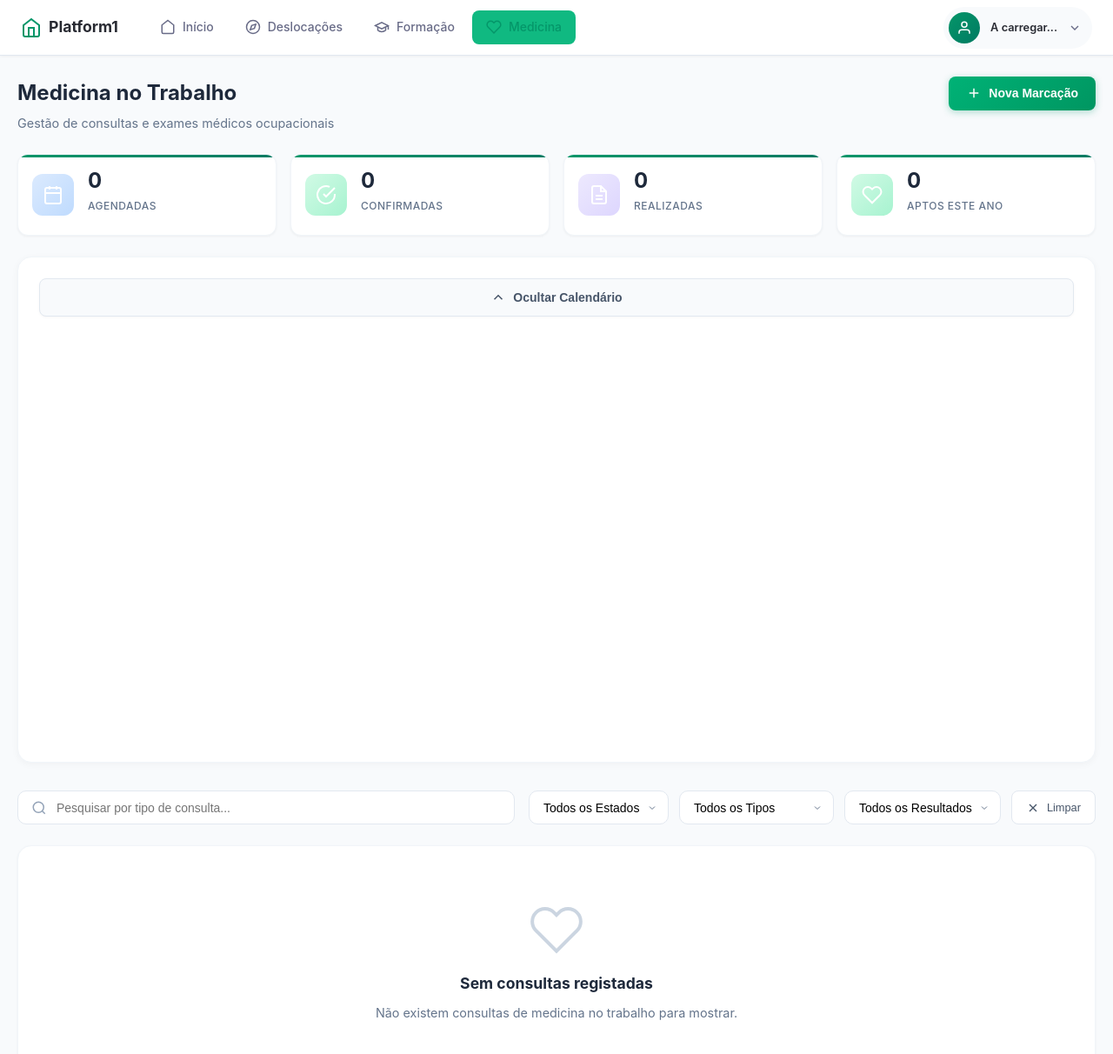
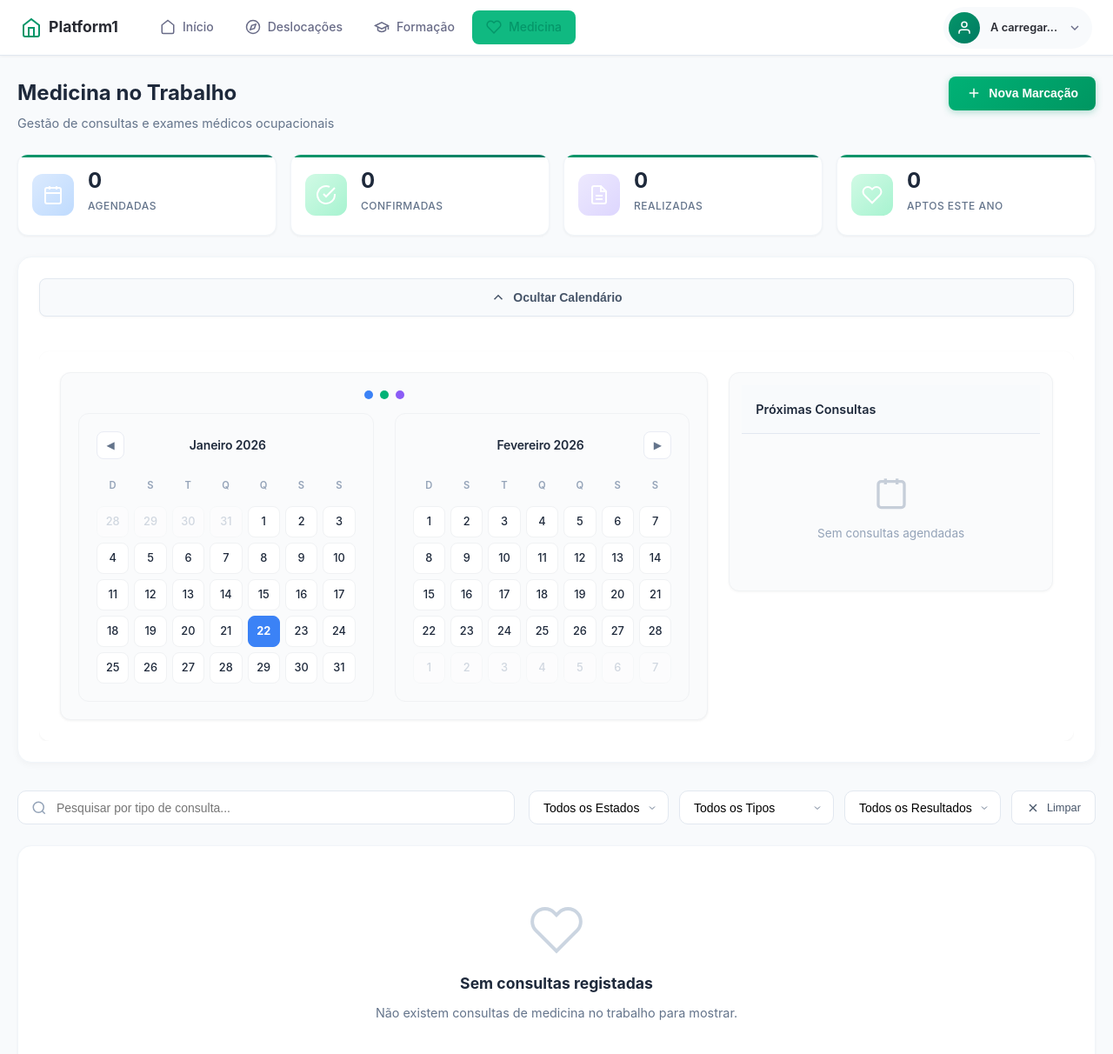
Before and after one commit to andrealmeida6/Platform1, a Jekyll site: the page built from medicina-trabalho.html, in a window 1280 px wide and 1289 px high. Shown: the top 1212 px of the window at 87% size. Built offline with Jekyll 4.4.1, drawn with Linux system fonts in a browser that asks for light colours.

Commit message:
fix: Corrigir visibilidade do calendário - adicionar opacity e !important
- Adicionar opacity: 1 !important ao .calendar-collapsible.show
- Adicionar max-height com !important para sobrepor styles.css
- Garantir que calendário fica visível por defeito

```diff
--- a/medicina-trabalho.html
+++ b/medicina-trabalho.html
@@ -263,8 +263,21 @@ title: Medicina no Trabalho
 
 <style>
 /* ============================================ */
-/* CALENDÁRIO - ESTILOS */
+/* CALENDÁRIO - ESTILOS CRÍTICOS */
 /* ============================================ */
+
+/* OVERRIDE dos estilos globais de styles.css */
+.medicina-page .calendar-collapsible {
+  max-height: 0 !important;
+  overflow: hidden !important;
+  opacity: 0 !important;
+  transition: max-height 0.4s ease-out, opacity 0.3s ease !important;
+}
+
+.medicina-page .calendar-collapsible.show {
+  max-height: 800px !important;
+  opacity: 1 !important;
+}
 
 /* Calendar Toggle Button */
 .calendar-toggle-btn {
@@ -298,17 +311,6 @@ title: Medicina no Trabalho
 
 .calendar-toggle-btn.active svg {
   transform: rotate(180deg);
-}
-
-/* Calendar Collapsible */
-.calendar-collapsible {
-  max-height: 0;
-  overflow: hidden;
-  transition: max-height 0.4s ease-out;
-}
-
-.calendar-collapsible.show {
-  max-height: 800px;
 }
 
 .calendar-wrapper {
```
